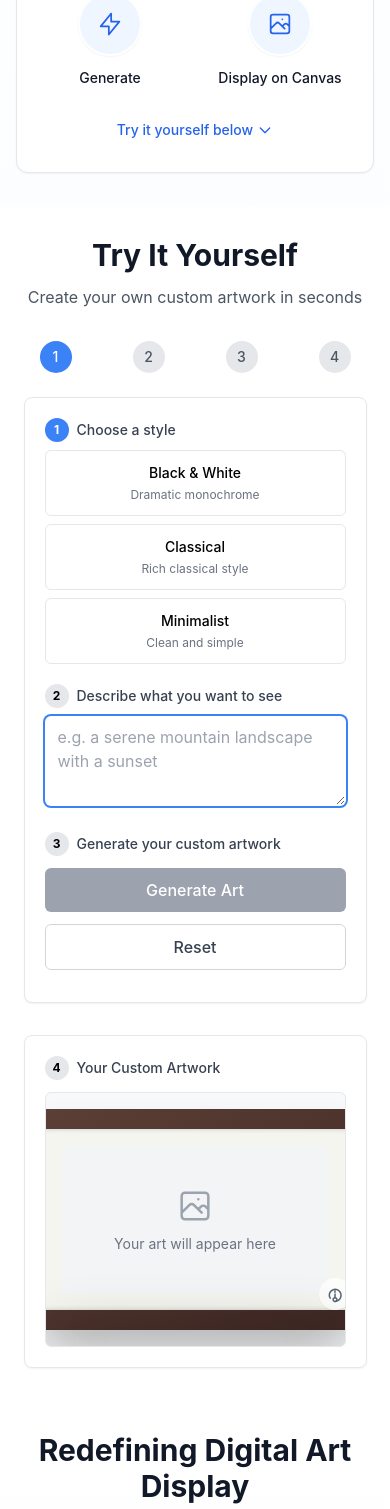
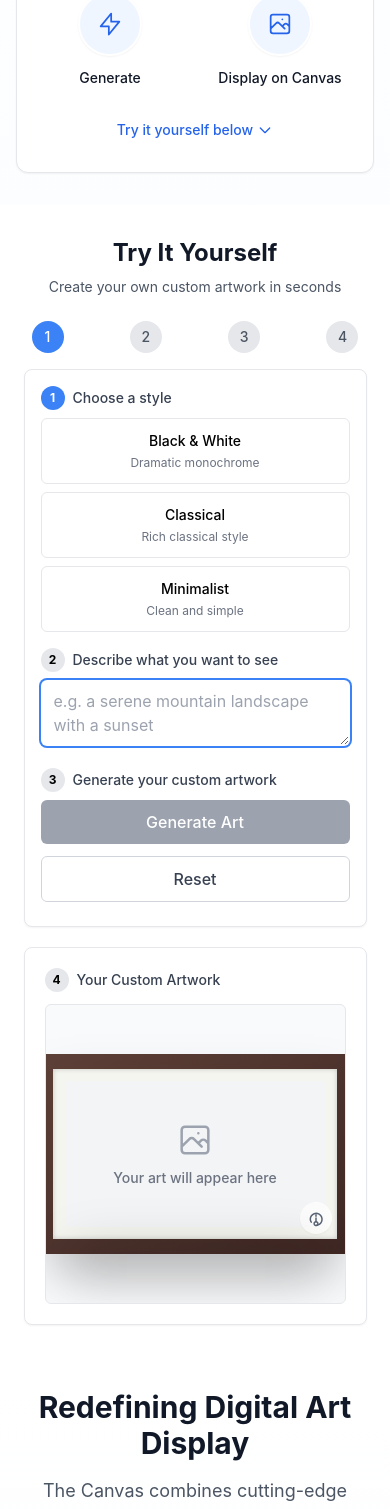
Before and after one commit to nicolascodet/atelierwebstefinal, a Next.js app: page / in a window 390 px wide. Shown: the part 1154-2663 px from the top of the page. Built offline with nearby package versions, Linux system fonts and the light colour scheme.

Commit message:
Improve mobile spacing in AIArtDemo component for better user experience

```diff
--- a/components/AIArtDemo.tsx
+++ b/components/AIArtDemo.tsx
@@ -131,13 +131,13 @@ export default function AIArtDemo() {
 
   return (
     <div id="demo" className="max-w-5xl mx-auto">
-      <div className="text-center mb-8">
+      <div className="text-center mb-6 sm:mb-8">
         <motion.h2
           initial={{ opacity: 0, y: 20 }}
           whileInView={{ opacity: 1, y: 0 }}
           transition={{ duration: 0.5 }}
           viewport={{ once: true }}
-          className="text-3xl md:text-4xl font-bold text-gray-900 mb-3"
+          className="text-2xl sm:text-3xl md:text-4xl font-bold text-gray-900 mb-2 sm:mb-3"
         >
           Try It Yourself
         </motion.h2>
@@ -146,7 +146,7 @@ export default function AIArtDemo() {
           whileInView={{ opacity: 1, y: 0 }}
           transition={{ duration: 0.5, delay: 0.1 }}
           viewport={{ once: true }}
-          className="text-gray-600 max-w-2xl mx-auto"
+          className="text-gray-600 max-w-2xl mx-auto text-sm sm:text-base"
         >
           Create your own custom artwork in seconds
         </motion.p>
@@ -158,7 +158,7 @@ export default function AIArtDemo() {
         whileInView={{ opacity: 1, y: 0 }}
         transition={{ duration: 0.5 }}
         viewport={{ once: true }}
-        className="sm:hidden mb-6 px-4"
+        className="sm:hidden mb-4 px-2"
       >
         <div className="flex justify-between items-center relative">
           <div className="absolute left-0 right-0 h-1 top-4 bg-gray-200 -z-10">
@@ -181,16 +181,16 @@ export default function AIArtDemo() {
         </div>
       </motion.div>
 
-      <div className="grid grid-cols-1 lg:grid-cols-2 gap-8">
+      <div className="grid grid-cols-1 lg:grid-cols-2 gap-5 sm:gap-8">
         {/* Left side - Controls */}
         <motion.div
           initial={{ opacity: 0, x: -20 }}
           whileInView={{ opacity: 1, x: 0 }}
           transition={{ duration: 0.5 }}
           viewport={{ once: true }}
-          className="bg-white rounded-lg border border-gray-200 p-5 shadow-sm"
+          className="bg-white rounded-lg border border-gray-200 p-4 sm:p-5 shadow-sm"
         >
-          <div className="mb-5">
+          <div className="mb-4 sm:mb-5">
             <div className="flex items-center mb-2">
               <div className={`w-6 h-6 rounded-full ${activeStep >= 1 ? 'bg-blue-500 text-white' : 'bg-gray-200'} flex items-center justify-center text-xs font-bold mr-2`}>1</div>
               <label className="block text-sm font-medium text-gray-700">
@@ -216,7 +216,7 @@ export default function AIArtDemo() {
             </div>
           </div>
 
-          <div className="mb-5">
+          <div className="mb-4 sm:mb-5">
             <div className="flex items-center mb-2">
               <div className={`w-6 h-6 rounded-full ${activeStep >= 2 ? 'bg-blue-500 text-white' : 'bg-gray-200'} flex items-center justify-center text-xs font-bold mr-2`}>2</div>
               <label htmlFor="prompt" className="block text-sm font-medium text-gray-700">
@@ -230,13 +230,13 @@ export default function AIArtDemo() {
               onChange={(e) => setPrompt(e.target.value)}
               disabled={isGenerating}
               placeholder="e.g. a serene mountain landscape with a sunset"
-              className="w-full px-3 py-2 border border-gray-300 rounded-md focus:outline-none focus:ring-2 focus:ring-blue-500 focus:border-transparent disabled:bg-gray-100 disabled:cursor-not-allowed"
-              rows={3}
+              className="w-full px-3 py-2 border border-gray-300 rounded-md focus:outline-none focus:ring-2 focus:ring-blue-500 focus:border-transparent disabled:bg-gray-100 disabled:cursor-not-allowed text-base"
+              rows={2}
             ></textarea>
           </div>
 
-          <div className="mb-3">
-            <div className="flex items-center mb-3">
+          <div className="mb-2 sm:mb-3">
+            <div className="flex items-center mb-2 sm:mb-3">
               <div className={`w-6 h-6 rounded-full ${activeStep >= 3 ? 'bg-blue-500 text-white' : 'bg-gray-200'} flex items-center justify-center text-xs font-bold mr-2`}>3</div>
               <p className="text-sm font-medium text-gray-700">Generate your custom artwork</p>
             </div>
@@ -299,7 +299,7 @@ export default function AIArtDemo() {
               <span className="text-sm font-medium text-gray-700">Your Custom Artwork</span>
             </div>
 
-            <div className="flex-grow flex items-center justify-center bg-gray-50 rounded-md border border-gray-200 overflow-hidden relative min-h-[250px] py-4">
+            <div className="flex-grow flex items-center justify-center bg-gray-50 rounded-md border border-gray-200 overflow-hidden relative min-h-[300px] sm:min-h-[350px] py-6 px-3">
               <motion.div
                 className="relative transform transition-all duration-700"
                 initial={{ scale: 0.95, opacity: 0 }}
@@ -309,11 +309,11 @@ export default function AIArtDemo() {
                 {/* The Atelier Frame - Always visible */}
                 <div className="relative md:mx-0 mx-auto">
                   {/* Walnut wood frame */}
-                  <div className="bg-gradient-to-br from-[#5d4037] to-[#3e2723] p-[20px] rounded-sm shadow-2xl relative overflow-hidden">
+                  <div className="bg-gradient-to-br from-[#5d4037] to-[#3e2723] p-[15px] sm:p-[20px] rounded-sm shadow-2xl relative overflow-hidden">
                     {/* Inner matting */}
-                    <div className="bg-[#f5f5f0] p-4 shadow-[inset_0_0_5px_rgba(0,0,0,0.2)]">
+                    <div className="bg-[#f5f5f0] p-3 sm:p-4 shadow-[inset_0_0_5px_rgba(0,0,0,0.2)]">
                       {/* Image container - 16:9 aspect ratio */}
-                      <div className="relative" style={{ aspectRatio: '16/9', width: '280px', maxWidth: '95%', margin: '0 auto' }}>
+                      <div className="relative" style={{ aspectRatio: '16/9', width: '260px', maxWidth: '100%', margin: '0 auto' }}>
                         {generatedImage ? (
                           <motion.img
                             initial={{ opacity: 0 }}
@@ -342,7 +342,7 @@ export default function AIArtDemo() {
                                     <path strokeLinecap="round" strokeLinejoin="round" strokeWidth={1.5} d="M4 16l4.586-4.586a2 2 0 012.828 0L16 16m-2-2l1.586-1.586a2 2 0 012.828 0L20 14m-6-6h.01M6 20h12a2 2 0 002-2V6a2 2 0 00-2-2H6a2 2 0 00-2 2v12a2 2 0 002 2z" />
                                   </svg>
                                 </div>
-                                <p className="text-sm text-gray-500">Your art will appear here</p>
+                                <p className="text-sm text-gray-500 font-medium">Your art will appear here</p>
                               </div>
                             )}
                           </div>
```
